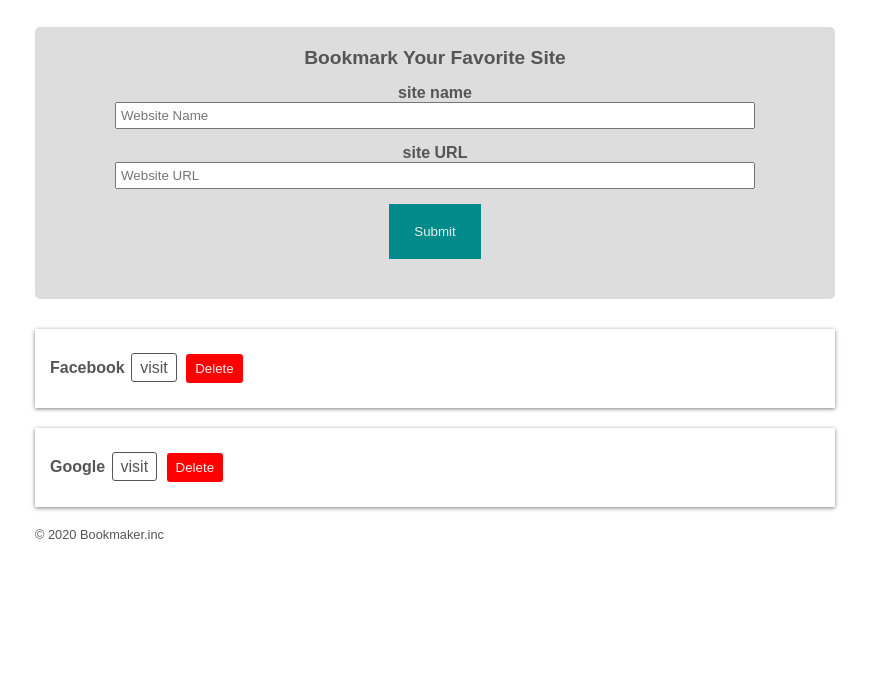
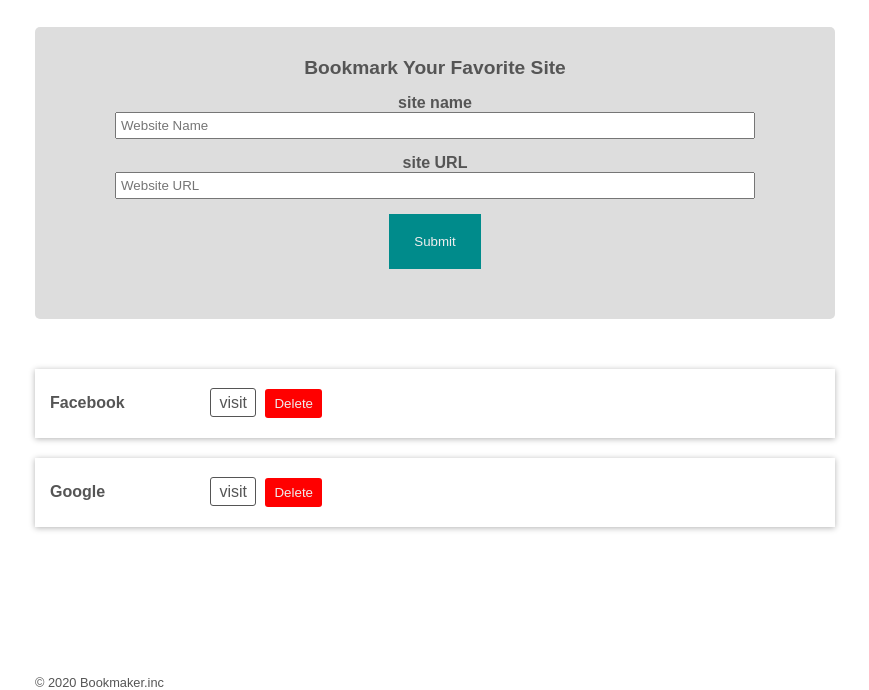
Before and after one commit to franky3-git/book-mark-app-example, a plain HTML site: page index.html in a window 1280 px wide. Shown: the part 110-800 px from the top of the page, without its empty margins (205-1074 px from the left). Drawn offline with Linux system fonts and the light colour scheme.

Commit message:
fix the footer and some element in the design

```diff
--- a/src/css/style.css
+++ b/src/css/style.css
@@ -9,7 +9,10 @@ body {
 }
 .container {
 	max-width: 800px;
+	min-height: 100vh;
 	margin: auto;
+	display: grid;
+	grid-template-rows: auto auto 1fr auto;
 }
 
 h1 {
@@ -23,7 +26,7 @@ h1 {
 	background-color: #ddd;
 	text-align: center;
 	border-radius: 5px;
-	padding: 20px 0 30px
+	padding: 30px 0 40px
 }
 h2 {
 	text-transform: capitalize;
@@ -56,13 +59,15 @@ form button {
 }
 .bookmark {
 	background-color: var(--bookmark-background-color);
-	padding: 25px 15px;
-	box-shadow: 0 1px 4px rgba(0, 0, 0, .5);
+	padding: 20px 15px;
+	box-shadow: 0 1px 6px rgba(0, 0, 0, .3);
 	margin: 20px 0;
 }
 .bookmark-name {
 	text-transform: capitalize;
 	font-weight: 600;
+	display: inline-block;
+	width: 20%
 }
 .btn-visit {
 	text-decoration: none;
```
